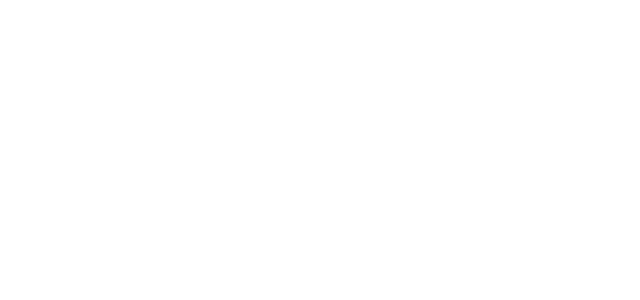
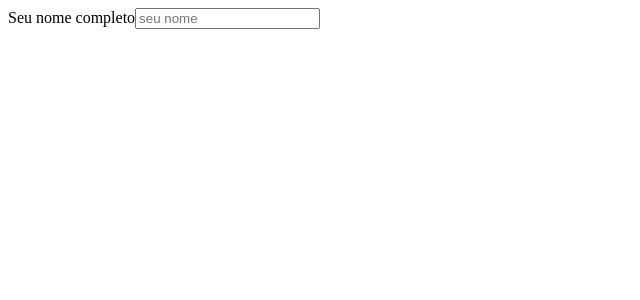
Before and after one commit to gilvano/giphy-search, an Angular app: page /contato in a window 1280 px wide. Before the commit this address led to /. Shown: the top 300 px of the page, without its empty margins (0-640 px from the left). Built offline with nearby package versions, Linux system fonts and the light colour scheme.

Commit message:
Aula 37 - Introdução ao template form

```diff
--- a/src/app/app.module.ts
+++ b/src/app/app.module.ts
@@ -1,3 +1,4 @@
+import { ContatoModule } from './contato/contato.module';
 import { BrowserModule } from '@angular/platform-browser';
 import { NgModule } from '@angular/core';
 import { HttpModule } from "@angular/http";
@@ -16,7 +17,8 @@ import { AppRoutingModule } from './app-routing.module';
     FormsModule,
     HttpModule,
     GiphySearchManualComponentModule,
-    AppRoutingModule
+    AppRoutingModule,
+    ContatoModule
   ],
   providers: [],
   bootstrap: [AppComponent]
--- /dev/null
+++ b/src/app/contato/contato.component.html
@@ -0,0 +1,6 @@
+<form #f="ngForm" (ngSubmit)="enviarContato(f)">
+    <label>
+        <span>Seu nome completo</span>
+        <input id="nome" type="text" name="nome" placeholder="seu nome" ngModel>
+    </label>
+</form>
--- /dev/null
+++ b/src/app/contato/contato.component.ts
@@ -0,0 +1,20 @@
+import { Component, OnInit } from '@angular/core';
+import { NgForm } from "@angular/forms/forms";
+
+@Component({
+  selector: 'app-contato',
+  templateUrl: './contato.component.html',
+  styleUrls: ['./contato.component.css']
+})
+export class ContatoComponent implements OnInit {
+
+  constructor() { }
+
+  ngOnInit() {
+  }
+
+  enviarContato(contatoForm: NgForm) {
+      console.log(contatoForm);
+  }
+
+}
--- a/src/app/giphy/giphy-search-manual/giphy-search-manual.component.ts
+++ b/src/app/giphy/giphy-search-manual/giphy-search-manual.component.ts
@@ -23,9 +23,9 @@ export class GiphySearchManualComponent implements OnInit {
     this.title.setTitle('By Gilvano');
   }
 
-  pesquisarGiphy(){
+  pesquisarGiphy() {
     this.giphySearchService.pesquisarGiphy(this.limit, this.term)
-      .subscribe((response: Response) =>{
+      .subscribe((response: Response) => {
        this.gifs = response.json().data;
       });
 
```
Also changed, not shown: src/app/contato/contato-routing.module.ts (added, +13 -0 lines), src/app/contato/contato.module.ts (added, +12 -0 lines), src/app/contato/contato.component.css (added), 1 other file (tests, documents, lock files or other folders).
